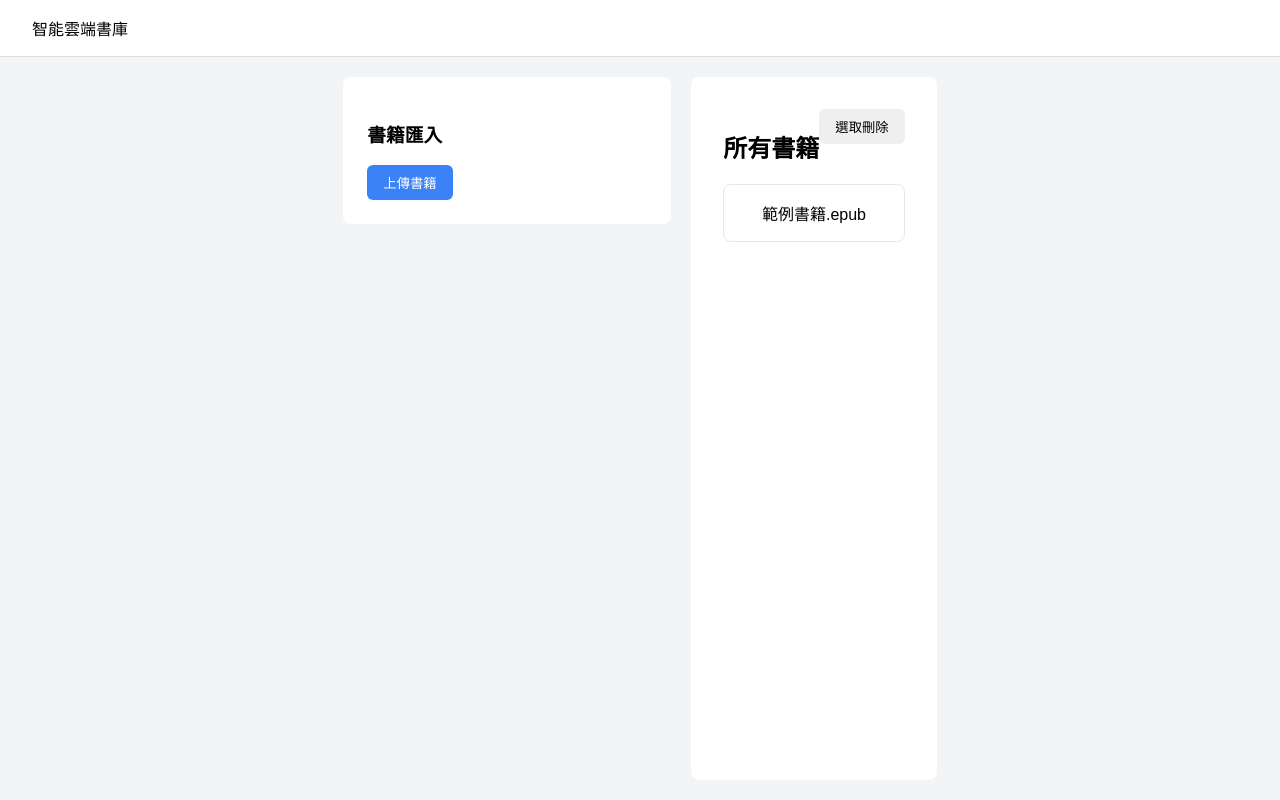
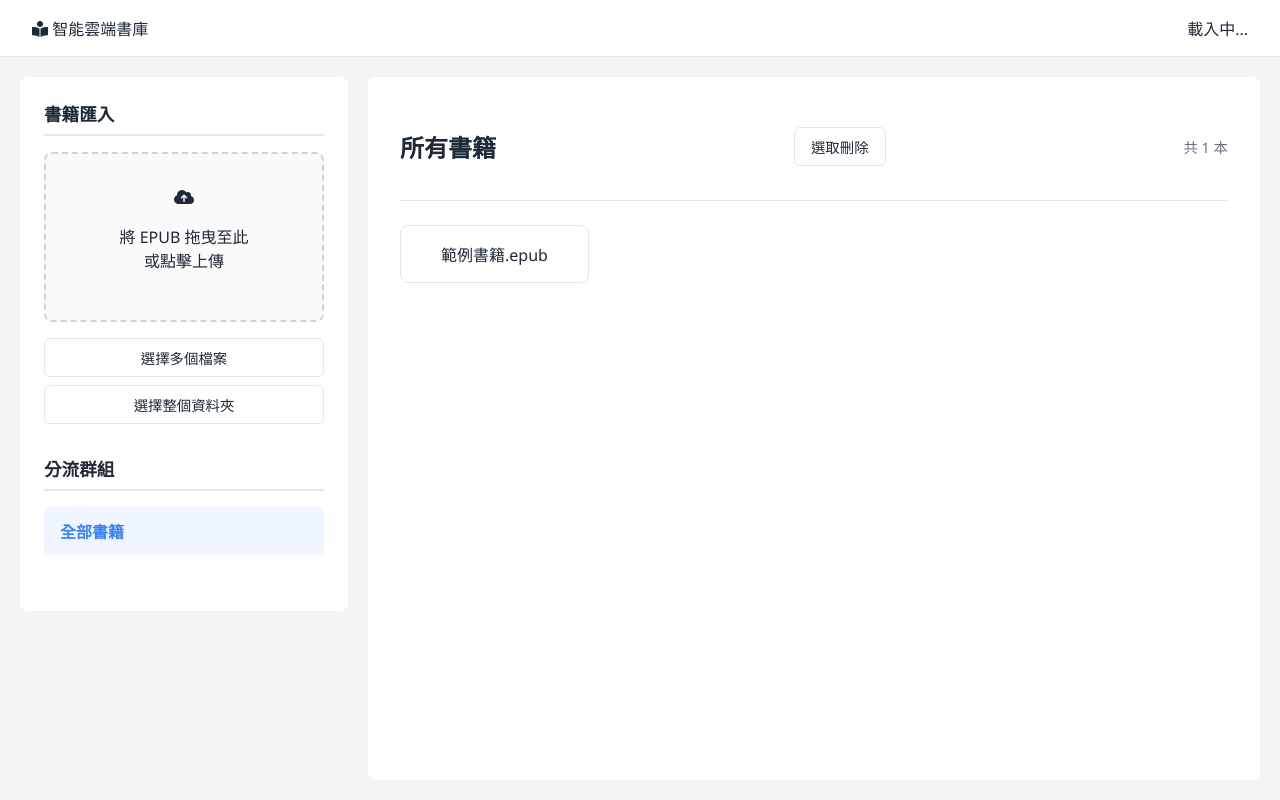
Before and after one commit to Vincent981010/epub-reader-site, a Flask app: page / in a window 1280 px wide. Run offline with Flask 3, Linux system fonts and the light colour scheme.

Commit message:
feat: restore original layout and functional buttons

```diff
--- a/templates/index.html
+++ b/templates/index.html
@@ -6,36 +6,66 @@
     <title>智能雲端書庫</title>
     <link rel="stylesheet" href="https://cdnjs.cloudflare.com/ajax/libs/font-awesome/6.4.0/css/all.min.css">
     <style>
-        /* 引用自 index_3.html 的樣式與佈局 */
-        :root { --primary-color: #3b82f6; --bg-body: #f3f4f6; --bg-panel: #ffffff; --border-color: #e5e7eb; }
-        body { font-family: sans-serif; margin: 0; background-color: var(--bg-body); display: flex; flex-direction: column; min-height: 100vh; }
-        .container { display: flex; flex: 1; max-width: 1400px; margin: 0 auto; padding: 20px; gap: 20px; }
+        /* 恢復 index_3.html 的所有樣式[cite: 1] */
+        :root { --primary-color: #3b82f6; --primary-hover: #2563eb; --text-main: #1f2937; --text-muted: #6b7280; --bg-body: #f3f4f6; --bg-panel: #ffffff; --border-color: #e5e7eb; }
+        body { font-family: 'Segoe UI', Tahoma, Geneva, Verdana, sans-serif; margin: 0; background-color: var(--bg-body); color: var(--text-main); display: flex; flex-direction: column; min-height: 100vh; }
+        header { background-color: var(--bg-panel); padding: 1rem 2rem; display: flex; justify-content: space-between; align-items: center; border-bottom: 1px solid var(--border-color); }
+        .container { display: flex; flex: 1; max-width: 1400px; margin: 0 auto; width: 100%; padding: 20px; gap: 20px; box-sizing: border-box; }
         .sidebar { width: 280px; background: var(--bg-panel); padding: 1.5rem; border-radius: 8px; height: fit-content; }
+        .sidebar-section { margin-bottom: 2rem; }
+        .sidebar-section h3 { font-size: 1.1rem; margin-top: 0; margin-bottom: 1rem; border-bottom: 2px solid var(--border-color); padding-bottom: 0.5rem; }
+        .upload-zone { border: 2px dashed #cbd5e0; border-radius: 8px; padding: 2rem 1rem; text-align: center; cursor: pointer; background: #fafafa; margin-bottom: 1rem; }
+        .upload-actions { display: flex; flex-direction: column; gap: 0.5rem; }
+        .btn { padding: 0.5rem 1rem; border-radius: 6px; border: none; cursor: pointer; font-size: 0.9rem; display: flex; align-items: center; justify-content: center; gap: 0.5rem; }
+        .btn-primary { background: var(--primary-color); color: white; }
+        .btn-outline { background: transparent; border: 1px solid var(--border-color); color: var(--text-main); }
+        .category-list { list-style: none; padding: 0; margin: 0; }
+        .category-item { padding: 0.75rem 1rem; border-radius: 6px; cursor: pointer; color: var(--text-muted); }
+        .category-item.active { background: #eff6ff; color: var(--primary-color); font-weight: 600; }
         .main-content { flex: 1; background: var(--bg-panel); padding: 2rem; border-radius: 8px; }
+        .content-header { display: flex; justify-content: space-between; align-items: center; margin-bottom: 1.5rem; border-bottom: 1px solid var(--border-color); padding-bottom: 1rem; }
         .book-grid { display: grid; grid-template-columns: repeat(auto-fill, minmax(160px, 1fr)); gap: 1.5rem; }
-        .book-card { background: #fff; border: 1px solid var(--border-color); padding: 1rem; border-radius: 8px; text-align: center; position: relative; }
-        .btn { padding: 0.5rem 1rem; border-radius: 6px; border: none; cursor: pointer; }
-        .btn-primary { background: var(--primary-color); color: white; }
+        .book-card { background: #fff; border: 1px solid var(--border-color); border-radius: 8px; padding: 1rem; text-align: center; cursor: pointer; position: relative; }
+        .book-checkbox { position: absolute; top: 10px; left: 10px; transform: scale(1.5); }
     </style>
 </head>
 <body>
-    <header style="padding: 1rem 2rem; border-bottom: 1px solid #ddd; background: white;">
-        <div class="logo">智能雲端書庫</div>
+    <header>
+        <div class="logo"><i class="fa-solid fa-book-open-reader"></i> 智能雲端書庫</div>
+        <div class="user-panel" id="userPanel"><span>載入中...</span></div>
     </header>
 
     <div class="container">
         <div class="sidebar">
-            <h3>書籍匯入</h3>
-            <input type="file" id="fileInput" multiple onchange="handleFileSelect(this.files)" style="display:none">
-            <button class="btn btn-primary" onclick="document.getElementById('fileInput').click()">上傳書籍</button>
+            <div class="sidebar-section">
+                <h3>書籍匯入</h3>
+                <div class="upload-zone" id="dropZone" onclick="document.getElementById('fileInput').click()">
+                    <i class="fa-solid fa-cloud-arrow-up"></i>
+                    <p>將 EPUB 拖曳至此<br>或點擊上傳</p>
+                </div>
+                <div class="upload-actions">
+                    <input type="file" id="fileInput" accept=".epub" multiple onchange="handleFileSelect(this.files)" style="display:none">
+                    <button class="btn btn-outline" onclick="document.getElementById('fileInput').click()">選擇多個檔案</button>
+                    <input type="file" id="folderInput" accept=".epub" webkitdirectory directory multiple onchange="handleFileSelect(this.files)" style="display:none">
+                    <button class="btn btn-outline" onclick="document.getElementById('folderInput').click()">選擇整個資料夾</button>
+                </div>
+            </div>
+            <div class="sidebar-section">
+                <h3>分流群組</h3>
+                <ul class="category-list" id="seriesList">
+                    <li class="category-item active">全部書籍</li>
+                </ul>
+            </div>
         </div>
+
         <div class="main-content">
-            <div class="content-header" style="display:flex; justify-content: space-between;">
-                <h2>所有書籍</h2>
-                <div>
-                    <button class="btn" id="selectModeBtn" onclick="toggleSelectionMode()">選取刪除</button>
-                    <button class="btn" id="deleteBtn" style="display:none; background:#ef4444; color:white;" onclick="deleteSelected()">刪除所選</button>
+            <div class="content-header">
+                <h2 id="currentCategoryTitle">所有書籍</h2>
+                <div style="display:flex; gap: 10px;">
+                    <button class="btn btn-outline" id="selectModeBtn" onclick="toggleSelectionMode()">選取刪除</button>
+                    <button class="btn btn-primary" id="deleteBtn" style="display: none; background: #ef4444;" onclick="deleteSelected()">刪除所選</button>
                 </div>
+                <span id="bookCount" style="color: var(--text-muted); font-size: 0.9rem;">共 0 本</span>
             </div>
             <div class="book-grid" id="bookGrid"></div>
         </div>
@@ -45,26 +75,19 @@
         let isSelectionMode = false;
         let currentBooks = [];
 
-        // 初始化載入
-        window.addEventListener('DOMContentLoaded', () => { loadBooks(); });
-
         async function loadBooks() {
-            try {
-                const res = await fetch('/books');
-                currentBooks = await res.json();
-                renderBookGrid();
-            } catch(e) { console.error(e); }
+            const res = await fetch('/books');
+            currentBooks = await res.json();
+            renderBookGrid();
         }
 
-        // 切換模式
         function toggleSelectionMode() {
             isSelectionMode = !isSelectionMode;
             document.getElementById('selectModeBtn').innerText = isSelectionMode ? '取消選取' : '選取刪除';
-            document.getElementById('deleteBtn').style.display = isSelectionMode ? 'inline-block' : 'none';
+            document.getElementById('deleteBtn').style.display = isSelectionMode ? 'block' : 'none';
             renderBookGrid();
         }
 
-        // 渲染網格[cite: 1]
         function renderBookGrid() {
             const grid = document.getElementById('bookGrid');
             grid.innerHTML = currentBooks.map(b => `
@@ -73,24 +96,22 @@
                     <div class="book-title">${b.title}</div>
                 </div>
             `).join('');
+            document.getElementById('bookCount').innerText = `共 ${currentBooks.length} 本`;
         }
 
-        // 刪除邏輯[cite: 1]
         async function deleteSelected() {
             const ids = Array.from(document.querySelectorAll('.book-checkbox:checked')).map(cb => cb.value);
             if(ids.length === 0) return alert("請先勾選");
-
             const res = await fetch('/books/delete', {
                 method: 'POST',
                 headers: {'Content-Type': 'application/json'},
                 body: JSON.stringify({ ids: ids })
             });
-
             if(res.ok) {
                 alert("刪除成功");
                 isSelectionMode = false;
                 document.getElementById('deleteBtn').style.display = 'none';
-                await loadBooks(); // 刪除後立即重新載入資料
+                await loadBooks();
             }
         }
 
@@ -100,6 +121,8 @@
             await fetch('/upload', { method: 'POST', body: formData });
             loadBooks();
         }
+
+        loadBooks();
     </script>
 </body>
 </html>
```
